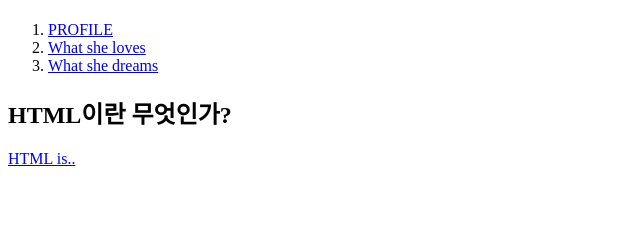
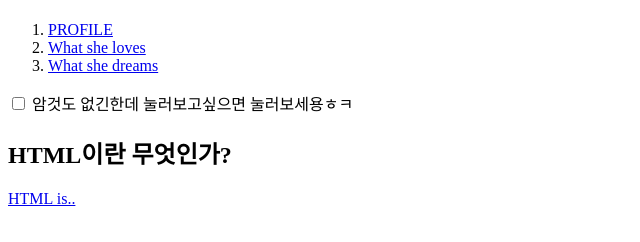
Before and after one commit to HanHyeongju/HJ_Web, a plain HTML site: page index.html in a window 1280 px wide. Shown: the part 68-310 px from the top of the page, without its empty margins (0-640 px from the left). Drawn offline with Linux system fonts and the light colour scheme.

Commit message:
add check box

```diff
--- a/index.html
+++ b/index.html
@@ -14,6 +14,9 @@
     <li> <a href="dreams.html" target="_blank">What she dreams</a></li>
 </ol>
 
+
+<input type="checkbox"> 암것도 없긴한데 눌러보고싶으면 눌러보세용ㅎㅋ
+
 <h2>HTML이란 무엇인가?</h2>
 <a href="https://terms.naver.com/entry.naver?docId=1168097&cid=40942&categoryId=32838" target="_blank"
 title="html5 specification">
```
